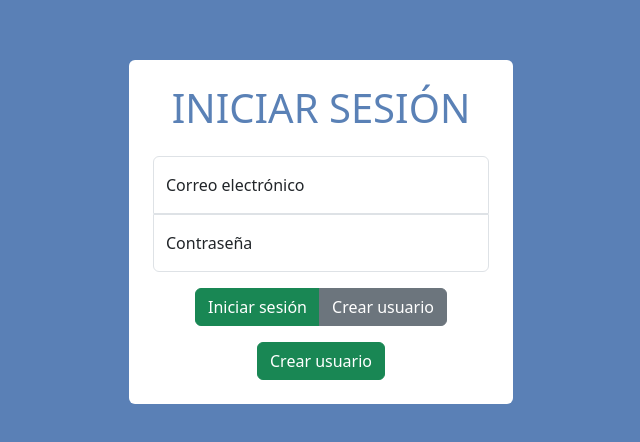
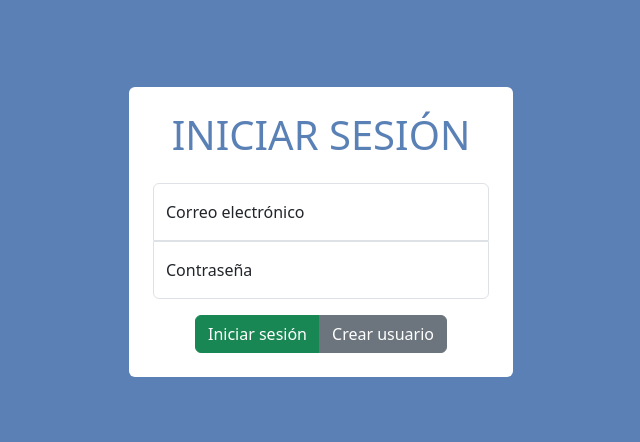
Before and after one commit to YarLopez03/Task-alert, a React (Vite) app: page / in a window 1280 px wide. Shown: the part 168-610 px from the top of the page, without its empty margins (319-959 px from the left). Built offline with nearby package versions, Linux system fonts and the light colour scheme; no server answers.

Commit message:
se modifica vista inicio de sesion 2

```diff
--- a/src/components/InicioSesion.jsx
+++ b/src/components/InicioSesion.jsx
@@ -126,15 +126,6 @@ function InicioSesion() {
                                 </div>
                             </div>
                         </div>
-
-                        <div className="row align-items-center mt-3">
-                            <div className="col-12 centrar">
-                                <button className="btn btn-success" type="button" onClick={crearUsuario}>
-                                    Crear usuario
-                                </button>
-                            </div>
-                        </div>
-
                     </form>
 
                 </div>
```
